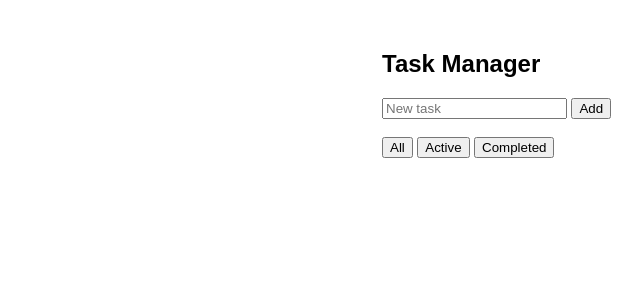
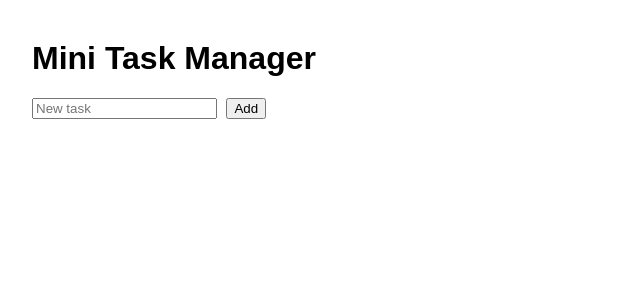
Before and after one commit to PeePeePooPooVoo/codespaces-flask, a Flask app: page / in a window 1280 px wide. Shown: the top 300 px of the page, without its empty margins (8-650 px from the left). Run offline with Flask 3, Linux system fonts and the light colour scheme; data that the repository does not hold is empty.

Commit message:
Добавил докер. Подправил код

```diff
--- a/templates/index.html
+++ b/templates/index.html
@@ -1,90 +1,56 @@
 <!DOCTYPE html>
-<html>
+<html lang="en">
 <head>
-    <title>Task Manager</title>
-    <style>
-        body { font-family: Arial; width: 500px; margin: 50px auto; }
-        li { margin: 10px 0; }
-        .completed { text-decoration: line-through; color: gray; }
-    </style>
+<meta charset="UTF-8">
+<title>Mini Task Manager</title>
+<style>
+body { font-family: Arial; margin: 40px; }
+.completed { text-decoration: line-through; color: gray; }
+button { margin-left: 5px; }
+</style>
 </head>
 <body>
-
-<h2>Task Manager</h2>
-
-<input id="taskInput" placeholder="New task">
+<h1>Mini Task Manager</h1>
+<input id="new-task" placeholder="New task">
 <button onclick="addTask()">Add</button>
-
-<br><br>
-
-<button onclick="filterTasks('all')">All</button>
-<button onclick="filterTasks('active')">Active</button>
-<button onclick="filterTasks('completed')">Completed</button>
-
-<ul id="taskList"></ul>
+<ul id="task-list"></ul>
 
 <script>
-let currentFilter = "all";
-
-async function loadTasks() {
-    const res = await fetch("/tasks");
+async function fetchTasks() {
+    const res = await fetch('/tasks');
     const tasks = await res.json();
-
-    const list = document.getElementById("taskList");
-    list.innerHTML = "";
-
-    tasks
-        .filter(task => {
-            if (currentFilter === "active") return !task.completed;
-            if (currentFilter === "completed") return task.completed;
-            return true;
-        })
-        .forEach(task => {
-            const li = document.createElement("li");
-
-            li.innerHTML = `
-                <span class="${task.completed ? 'completed' : ''}">
-                    ${task.title}
-                </span>
-                <button onclick="toggleTask(${task.id})">✔</button>
-                <button onclick="deleteTask(${task.id})">❌</button>
-            `;
-
-            list.appendChild(li);
-        });
+    const list = document.getElementById('task-list');
+    list.innerHTML = '';
+    tasks.forEach(task => {
+        const li = document.createElement('li');
+        li.textContent = task.title;
+        if(task.completed) li.classList.add('completed');
+        li.onclick = async () => { await toggleTask(task.id); fetchTasks(); };
+        const del = document.createElement('button');
+        del.textContent = 'Delete';
+        del.onclick = async (e) => { e.stopPropagation(); await deleteTask(task.id); fetchTasks(); };
+        li.appendChild(del);
+        list.appendChild(li);
+    });
 }
 
 async function addTask() {
-    const input = document.getElementById("taskInput");
-    const title = input.value;
-
-    await fetch("/tasks", {
-        method: "POST",
-        headers: { "Content-Type": "application/json" },
-        body: JSON.stringify({ title })
-    });
-
-    input.value = "";
-    loadTasks();
+    const input = document.getElementById('new-task');
+    if(!input.value.trim()) return;
+    await fetch('/tasks', { method: 'POST', headers:{'Content-Type':'application/json'}, body: JSON.stringify({title: input.value}) });
+    input.value = '';
+    fetchTasks();
 }
 
 async function toggleTask(id) {
-    await fetch(`/tasks/${id}`, { method: "PUT" });
-    loadTasks();
+    await fetch(`/tasks/${id}`, { method: 'PUT' });
 }
 
 async function deleteTask(id) {
-    await fetch(`/tasks/${id}`, { method: "DELETE" });
-    loadTasks();
+    await fetch(`/tasks/${id}`, { method: 'DELETE' });
 }
 
-function filterTasks(filter) {
-    currentFilter = filter;
-    loadTasks();
-}
-
-loadTasks();
+fetchTasks();
 </script>
-
 </body>
 </html>
```
Also changed, not shown: app.py (+4 -20 lines), 1 other file.
